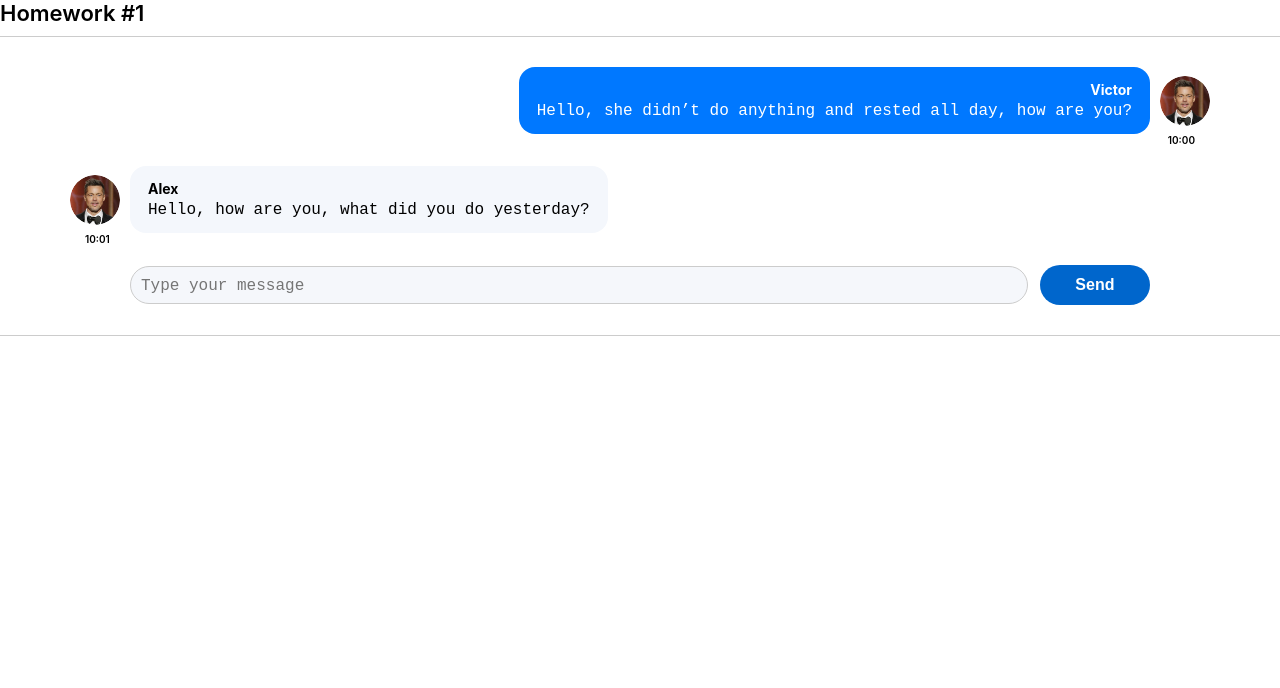
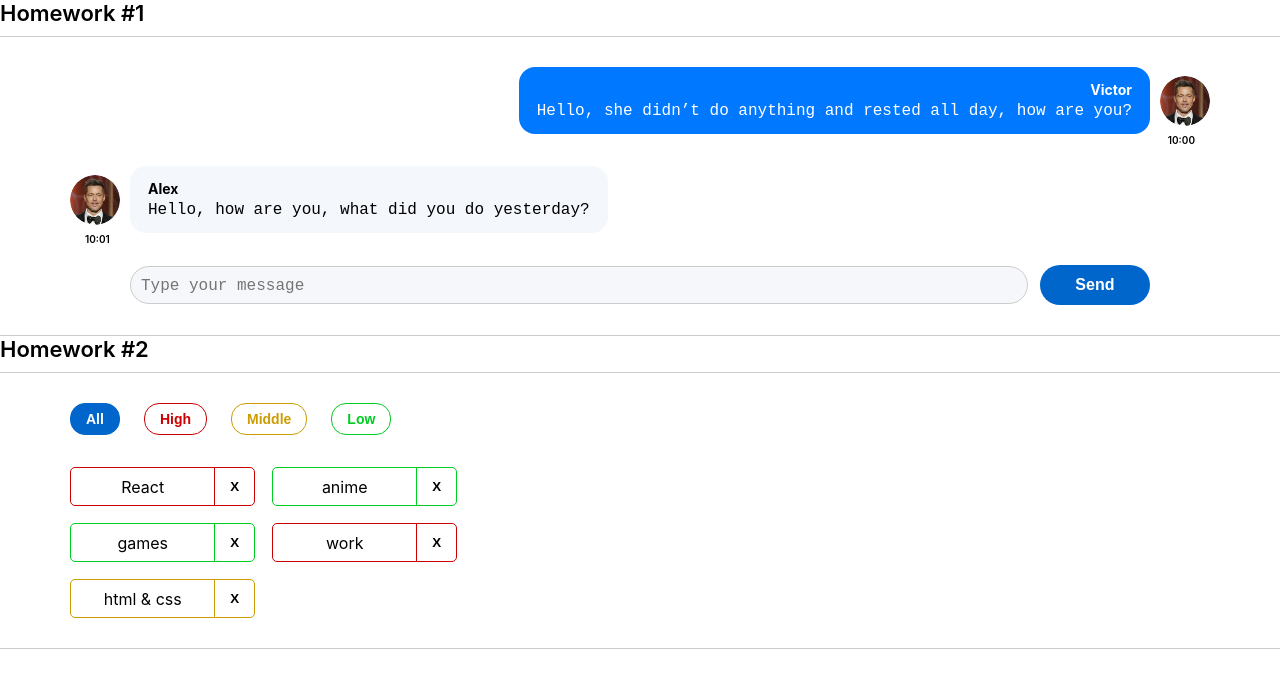
Before and after one commit to vVictoRras/HomeWork-Sprint-2, a React (Create React App) app: page / in a window 1280 px wide. Shown: the top 688 px of the page. Built offline with nearby package versions, Linux system fonts and the light colour scheme.

Commit message:
hw-2 is done

```diff
--- a/package.json
+++ b/package.json
@@ -1,6 +1,6 @@
 {
-  "name": "hw-s-2",
-  "homepage": "https://vVictoRras.github.io/HomeWork-Sprint-2.git",
+  "name": "pre-homeworks",
+  "homepage": "https://vVictoRras.github.io/HomeWork-Sprint-2",
   "version": "0.1.0",
   "private": true,
   "dependencies": {
--- a/src/s1-main/App.tsx
+++ b/src/s1-main/App.tsx
@@ -1,13 +1,14 @@
 import React from 'react'
 import s from './App.module.css'
 import HW1 from '../s2-homeworks/hw01/HW1'
+import HW2 from "../s2-homeworks/hw02/HW2";
 
 function App() {
     return (
         <div className={s.App}>
             <HW1/>
             {/*раскомментировать по ходу выполнения*/}
-            {/*<HW2/>*/}
+            <HW2/>
             {/*<HW3/>*/}
             {/*<HW4/>*/}
 
--- a/src/s2-homeworks/hw02/HW2.tsx
+++ b/src/s2-homeworks/hw02/HW2.tsx
@@ -3,30 +3,30 @@
 import s2 from '../../s1-main/App.module.css'
 
 /*
-* 1 - описать типы AffairPriorityType, AffairType
-* 2 - указать нужный тип для defaultAffairs
+// * 1 - описать типы AffairPriorityType, AffairType
+// * 2 - указать нужный тип для defaultAffairs
 * 3 - дописать типы и логику функции filterAffairs и проверить её тестами
 * 4 - выполнить пункт 3 для функции deleteAffair
 * 5 - указать нужный тип в useState с affairs
 * 6 - дописать тип и логику функции deleteAffairCallback
 * 7 - в файле Affairs.tsx дописать типизацию пропсов
-* 8 - в файле Affairs.tsx дописать логику функций setAll, setHigh, setMiddle, setLow
+// * 8 - в файле Affairs.tsx дописать логику функций setAll, setHigh, setMiddle, setLow
 * 9 - в файле Affair.tsx дописать типизацию пропсов
 * 10 - в файле Affair.tsx дописать функции deleteCallback и использовать
-* 11 - в файле Affair.tsx отобразить приходящие данные
+// * 11 - в файле Affair.tsx отобразить приходящие данные
 * */
 
 // types
-export type AffairPriorityType = any // need to fix any
+export type AffairPriorityType = 'high' | 'low' | 'middle' // need to fix any
 export type AffairType = {
-    _id: any // need to fix any
-    name: any // need to fix any
+    _id: number // need to fix any
+    name: string // need to fix any
     priority: AffairPriorityType
 }
 export type FilterType = 'all' | AffairPriorityType
 
 // constants
-const defaultAffairs: any = [ // need to fix any
+const defaultAffairs: AffairType[] = [ // need to fix any
     {_id: 1, name: 'React', priority: 'high'}, // студенты могут изменить содержимое name и количество элементов в массиве, ...priority не менять!
     {_id: 2, name: 'anime', priority: 'low'},
     {_id: 3, name: 'games', priority: 'low'},
@@ -35,23 +35,25 @@
 ]
 
 // pure helper functions
-export const filterAffairs = (affairs: any, filter: any): any => { // need to fix any
-
-
-    return affairs // need to fix
+export const filterAffairs = (affairs: AffairType[], filter: FilterType): AffairType[] => { // need to fix any
+    if (filter === 'all') {
+        return affairs
+    }
+    return affairs.filter(el => el.priority === filter)// need to fix
 }
-export const deleteAffair = (affairs: any, _id: any): any => { // need to fix any
-
-    return affairs // need to fix
+export const deleteAffair = (affairs: AffairType[], _id: number): AffairType[] => { // need to fix any
+    return affairs.filter(el => el._id !== _id)
+    // need to fix
 }
 
 function HW2() {
-    const [affairs, setAffairs] = useState<any>(defaultAffairs) // need to fix any
+
+    const [affairs, setAffairs] = useState<AffairType[]>(defaultAffairs) // need to fix any
     const [filter, setFilter] = useState<FilterType>('all')
 
     const filteredAffairs = filterAffairs(affairs, filter)
-    const deleteAffairCallback = (_id: any) => { // need to fix any
-        // need to fix
+    const deleteAffairCallback = (_id: number) => { // need to fix any
+        setAffairs(deleteAffair(affairs, _id))// need to fix
     }
 
     return (
--- a/src/s2-homeworks/hw02/affairs/Affairs.tsx
+++ b/src/s2-homeworks/hw02/affairs/Affairs.tsx
@@ -2,26 +2,27 @@
 import Affair from './affair/Affair'
 import {AffairType, FilterType} from '../HW2'
 import s from './Affairs.module.css'
+import affair from "./affair/Affair";
 
 type AffairsPropsType = {
-    data: any // need to fix any
-    setFilter: any
-    deleteAffairCallback: any
+    data: AffairType[] // need to fix any
+    setFilter: (filter: FilterType) => void
+    deleteAffairCallback: (_id: number)=>void
     filter: FilterType
 }
 
 function Affairs(props: AffairsPropsType) {
     const setAll = () => {
-        // need to fix
+        props.setFilter('all')// need to fix
     }
     const setHigh = () => {
-        // need to fix
+        props.setFilter('high') // need to fix
     }
     const setMiddle = () => {
-        // need to fix
+        props.setFilter('middle')// need to fix
     }
     const setLow = () => {
-        // need to fix
+        props.setFilter('low')// need to fix
     }
 
     const cnAll = s.button + ' ' + s.all + (props.filter === 'all' ? ' ' + s.active : '')
--- a/src/s2-homeworks/hw02/affairs/affair/Affair.tsx
+++ b/src/s2-homeworks/hw02/affairs/affair/Affair.tsx
@@ -6,12 +6,12 @@
 type AffairPropsType = {
     // key не нужно типизировать
     affair: AffairType
-    deleteAffairCallback: any // need to fix any
+    deleteAffairCallback: (_id: number)=>void // need to fix any
 }
 
 function Affair(props: AffairPropsType) {
-    const deleteCallback = () => {
-        // need to fix
+    const deleteCallback = (_id:number) => {
+        props.deleteAffairCallback(_id) // need to fix
     }
 
     const nameClass = s.name + ' ' + s2[props.affair.priority]
@@ -25,7 +25,7 @@
         >
             <div id={'hw2-name-' + props.affair._id} className={nameClass}>
                 {/*создаёт студент*/}
-
+                {props.affair.name}
                 {/**/}
             </div>
             <div id={'hw2-priority-' + props.affair._id} hidden>
@@ -36,8 +36,7 @@
                 id={'hw2-button-delete-' + props.affair._id}
                 className={buttonClass}
                 // need to fix
-
-            >
+                onClick={()=>deleteCallback(props.affair._id)}            >
                 {/*текст кнопки могут изменить студенты*/}
                 X
                 {/**/}
```
